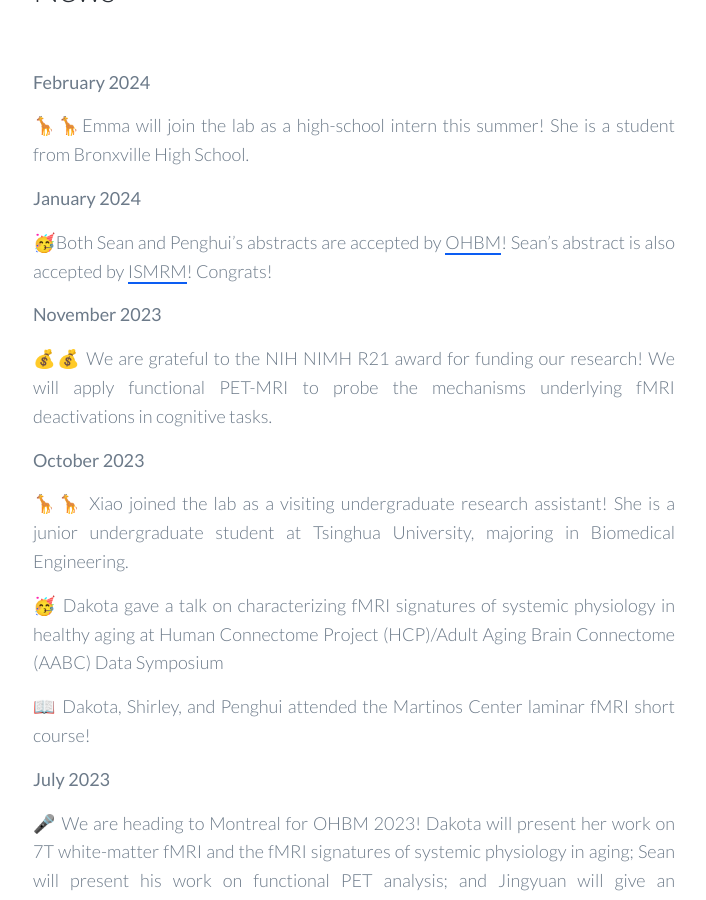
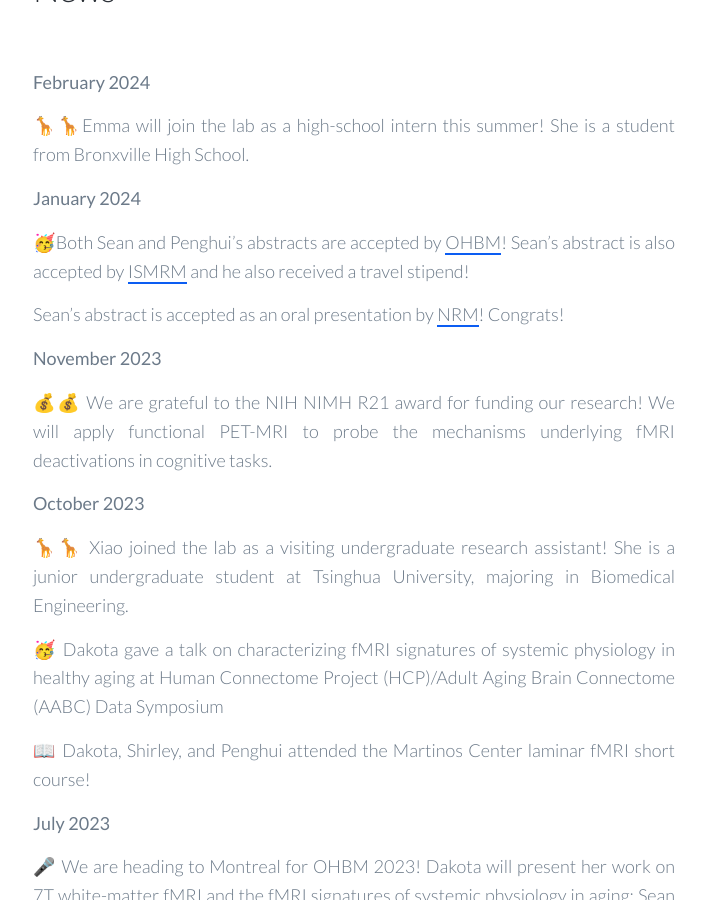
Before and after one commit to CANDYlaboratory/candylab.github.io, a Jekyll site: the page built from _pages/about.md, in a window 1280 px wide and 900 px high, scrolled down 657 px. Shown: the whole window, without its empty margins (478-1184 px from the left). Built offline with Jekyll 4.4.1, drawn with Linux system fonts in a browser that asks for light colours; nearby versions of some CDN libraries.

Commit message:
Update about.md

```diff
--- a/_pages/about.md
+++ b/_pages/about.md
@@ -18,7 +18,9 @@ Our research program lies at the interface of biomedical engineering, signal pro
 
 <strong>January 2024</strong><br>
 
-🥳Both Sean and Penghui’s abstracts are accepted by [OHBM](https://www.humanbrainmapping.org/i4a/pages/index.cfm?pageid=4229)! Sean’s abstract is also accepted by [ISMRM](https://www.ismrm.org/24m/)! Congrats!
+🥳Both Sean and Penghui’s abstracts are accepted by [OHBM](https://www.humanbrainmapping.org/i4a/pages/index.cfm?pageid=4229)! Sean’s abstract is also accepted by [ISMRM](https://www.ismrm.org/24m/) and he also received a travel stipend!
+
+Sean’s abstract is accepted as an oral presentation by [NRM](https://www.mcgill.ca/nrm2024/)! Congrats!
 
 <strong>November 2023</strong><br>
 
```
